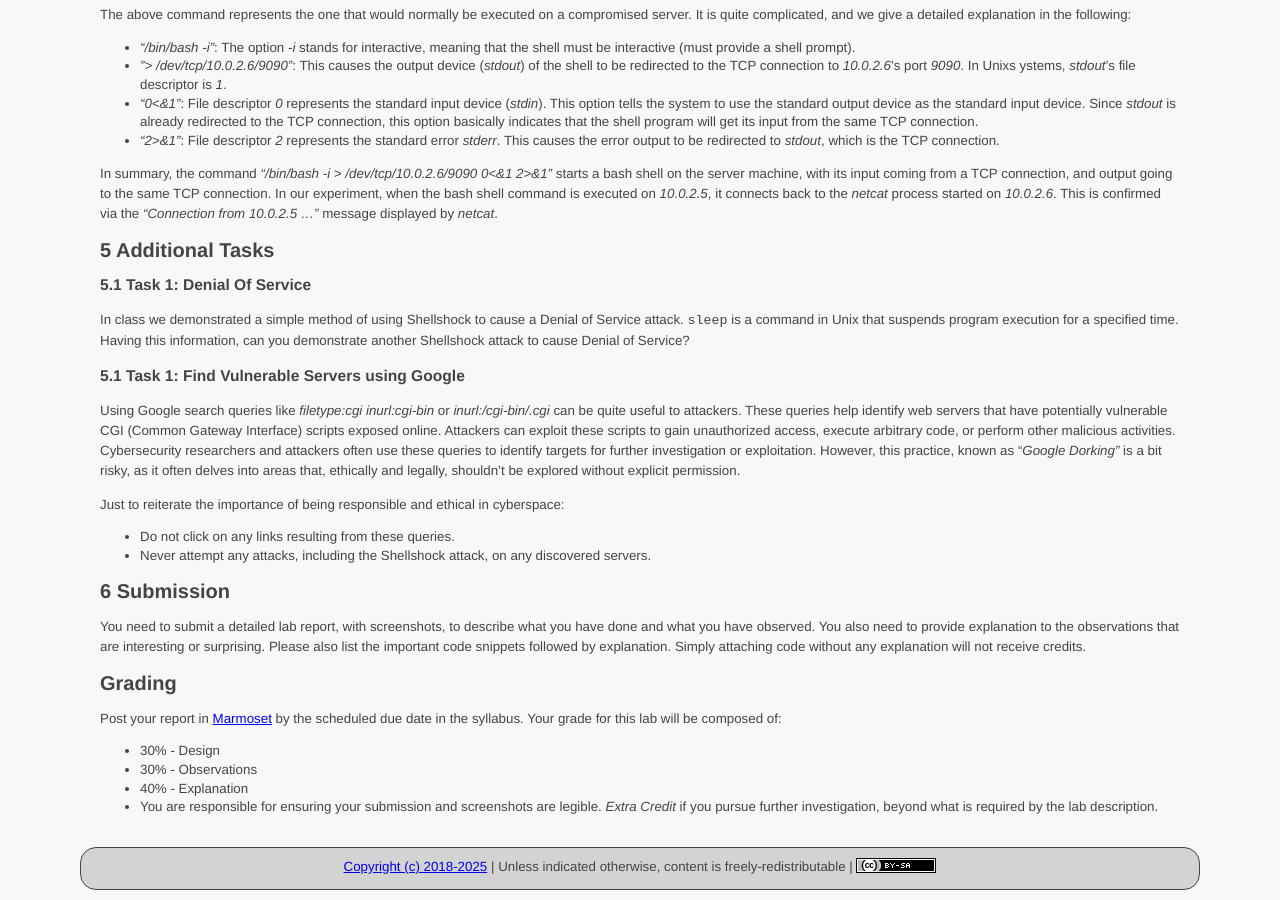
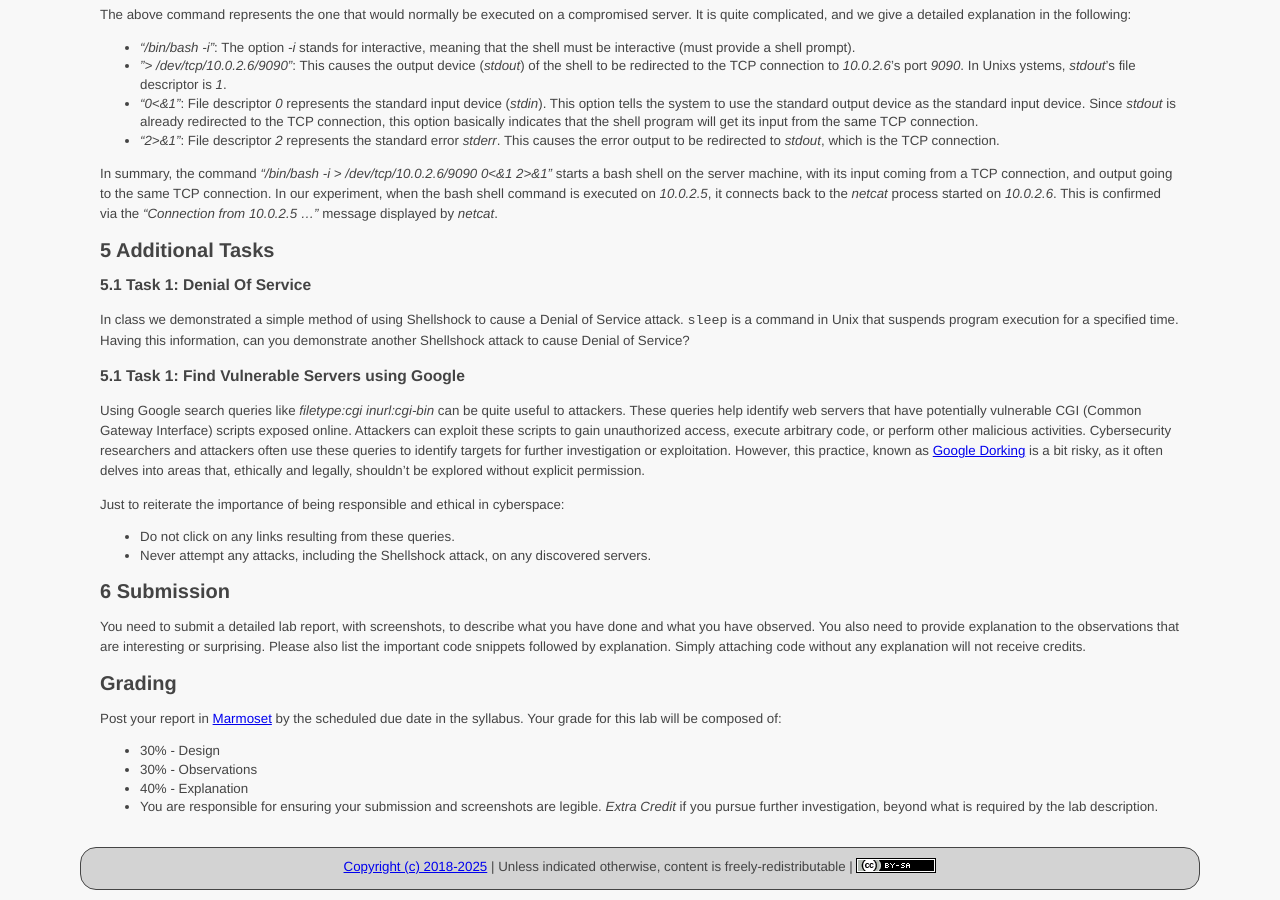
Before and after one commit to ycpcs/cs335-spring2025, a Jekyll site: the page built from labs/shellshock.md, in a window 1280 px wide and 900 px high, scrolled down 4279 px. Built offline with Jekyll 4.4.1, drawn with Linux system fonts in a browser that asks for light colours.

Commit message:
add google dork

````diff
--- a/labs/shellshock.md
+++ b/labs/shellshock.md
@@ -315,8 +315,8 @@ from 10.0.2.5 ..."* message displayed by *netcat*.
 In class we demonstrated a simple method of using Shellshock to cause a Denial of Service attack. ```sleep``` is a command in Unix that suspends program execution for a specified time. Having this information, can you demonstrate another Shellshock attack to cause Denial of Service?
 
 ### 5.1 Task 1: Find Vulnerable Servers using Google
-Using Google search queries like *filetype:cgi inurl:cgi-bin* or *inurl:/cgi-bin/.cgi* can be quite useful to attackers. These queries help identify web servers that have potentially vulnerable CGI (Common Gateway Interface) scripts exposed online. Attackers can exploit these scripts to gain unauthorized access, execute arbitrary code, or perform other malicious activities.
-Cybersecurity researchers and attackers often use these queries to identify targets for further investigation or exploitation. However, this practice, known as "*Google Dorking"* is a bit risky, as it often delves into areas that, ethically and legally, shouldn't be explored without explicit permission.
+Using Google search queries like *filetype:cgi inurl:cgi-bin* can be quite useful to attackers. These queries help identify web servers that have potentially vulnerable CGI (Common Gateway Interface) scripts exposed online. Attackers can exploit these scripts to gain unauthorized access, execute arbitrary code, or perform other malicious activities.
+Cybersecurity researchers and attackers often use these queries to identify targets for further investigation or exploitation. However, this practice, known as [Google Dorking](https://www.exploit-db.com/google-hacking-database) is a bit risky, as it often delves into areas that, ethically and legally, shouldn't be explored without explicit permission.
 
 Just to reiterate the importance of being responsible and ethical in cyberspace:
  - Do not click on any links resulting from these queries.
````
